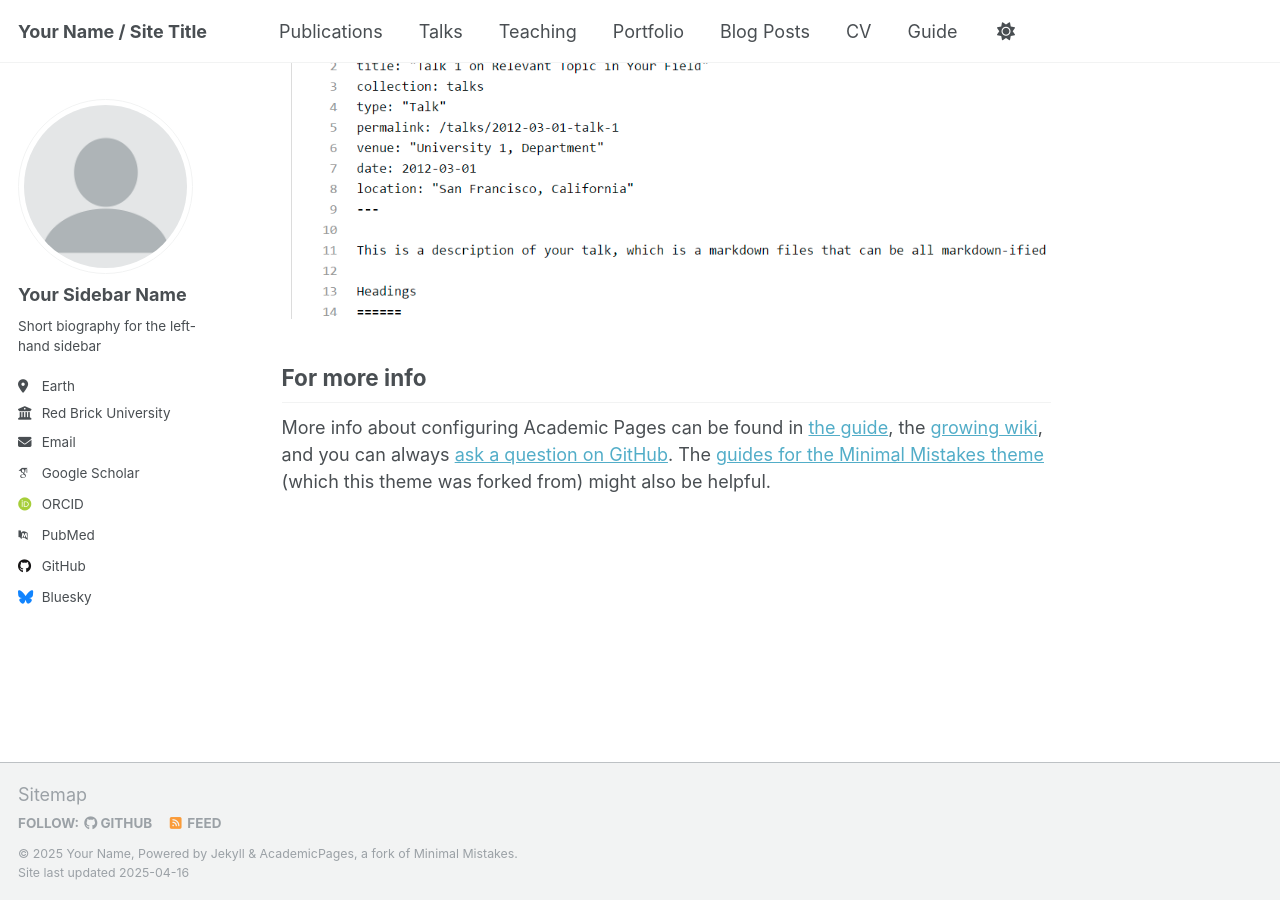
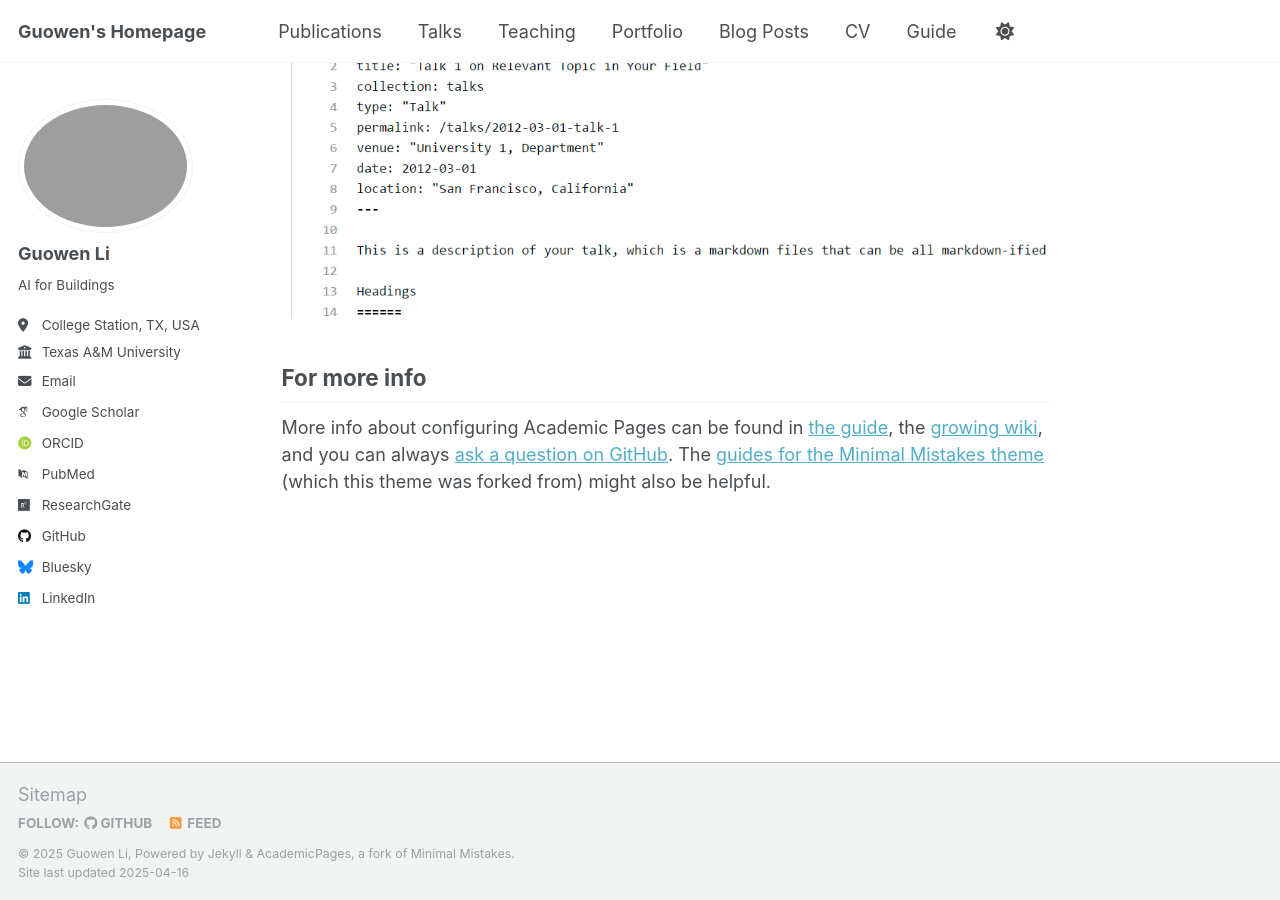
Before and after one commit to GuowenLi-PhD/GuowenLi-PhD.github.io, a Jekyll site: the page built from _pages/about.md, in a window 1280 px wide and 900 px high, scrolled down 2636 px. Built offline with Jekyll 4.4.1, drawn with Linux system fonts in a browser that asks for light colours; some web fonts are replaced.

Commit message:
Update _config.yml

```diff
--- a/_config.yml
+++ b/_config.yml
@@ -9,36 +9,36 @@
 # Basic Site Settings
 locale                   : "en-US"
 site_theme               : "default"
-title                    : "Your Name / Site Title"
+title                    : "Guowen's Homepage"
 title_separator          : "-"
-name                     : &name "Your Name"
+name                     : &name "Guowen Li"
 description              : &description "personal description"
-url                      : https://academicpages.github.io # the base hostname & protocol for your site e.g. "https://[your GitHub username].github.io"
+url                      : https://guowenli-phd.github.io/ # the base hostname & protocol for your site e.g. "https://[your GitHub username].github.io"
 baseurl                  : "" # the subpath of your site, e.g. "/blog"
-repository               : "academicpages/academicpages.github.io"
+repository               : "GuowenLi-PhD/GuowenLi-PhD.github.io"
 
 # Site Author - The following control what appear as part of the author content on the side bar.
 #               If a field is blank the icon and link will not appear, otherwise it will be shown.
 #               Additional customization can be done by editing /_includes/author-profile.html
 author:
   # Biographic information
-  avatar           : "profile.png"
-  name             : "Your Sidebar Name"
-  pronouns         : # example: "she/her"
-  bio              : "Short biography for the left-hand sidebar"
-  location         : "Earth"
-  employer         : "Red Brick University"
+  avatar           : "profile_academic.png"
+  name             : "Guowen Li"
+  pronouns         : # example: "he/him/his"
+  bio              : "AI for Buildings"
+  location         : "College Station, TX, USA"
+  employer         : "Texas A&M University"
   uri              : # URL
-  email            : "none@example.org"
+  email            : "liguowen.phd@gmail.com"
 
   # Academic websites
   arxiv            : # URL - Update with the correct link to your profile
-  googlescholar    : "https://scholar.google.com/citations?user=PS_CX0AAAAAJ"
+  googlescholar    : "https://scholar.google.com/citations?user=cFfsN0EAAAAJ&hl=en"
   impactstory      : # URL
-  orcid            : "http://orcid.org/yourorcidurl"
+  orcid            : "https://orcid.org/0000-0003-0238-6747"
   semantic         : # URL
   pubmed           : "https://www.ncbi.nlm.nih.gov/pubmed/?term=john+snow"
-  researchgate     : # URL
+  researchgate     : "https://www.researchgate.net/profile/Guowen-Li-5?ev=hdr_xprf"
   scopus           : # URL
 
   # Repositories and software development
@@ -59,7 +59,7 @@ author:
   keybase          : # Username
   instagram        : # Username
   lastfm           : # Username
-  linkedin         : # Username
+  linkedin         : "https://www.linkedin.com/in/guowen-li/"
   mastodon         : # URL
   medium           : # URL
   pinterest        : # Username
```
